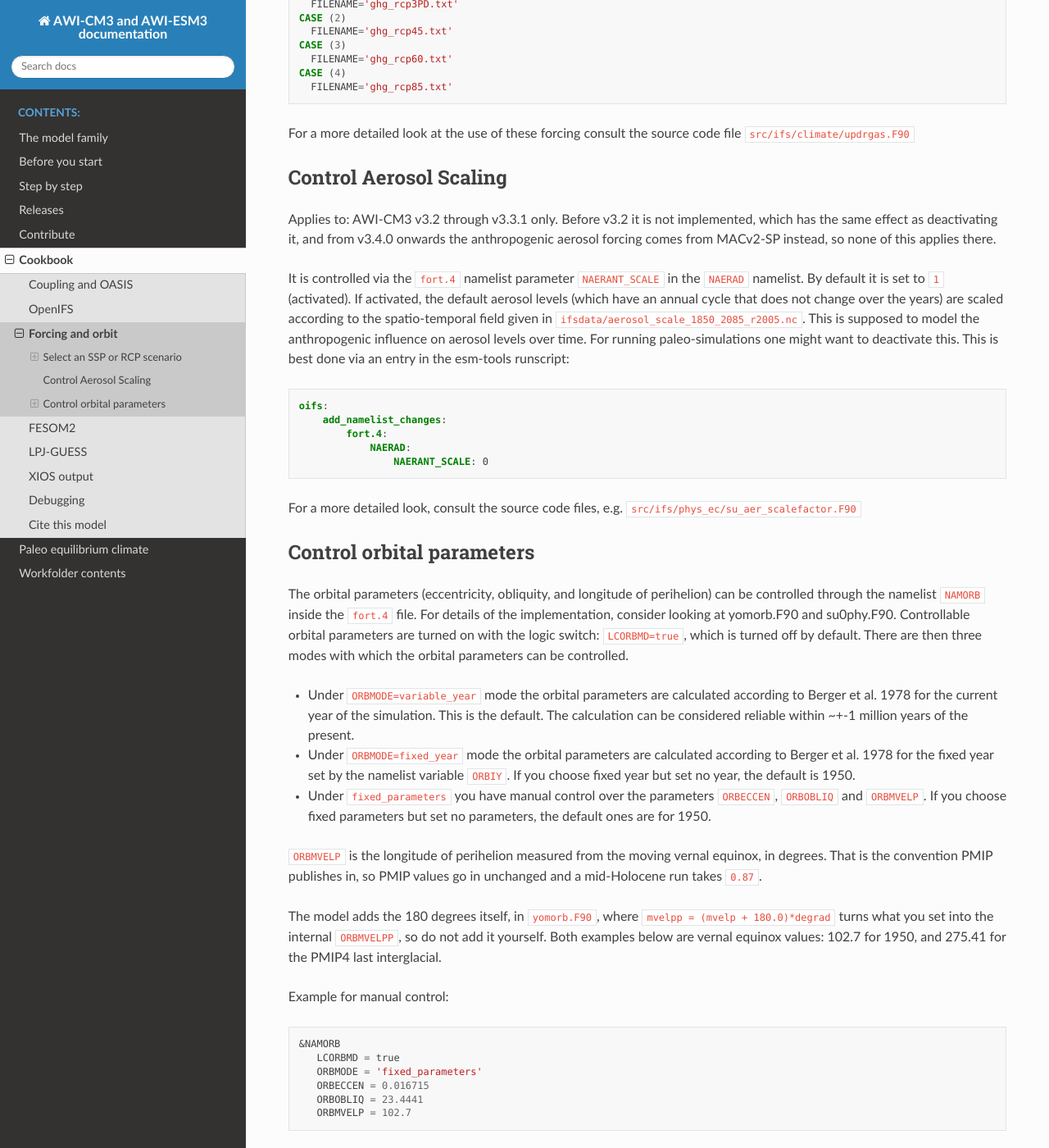
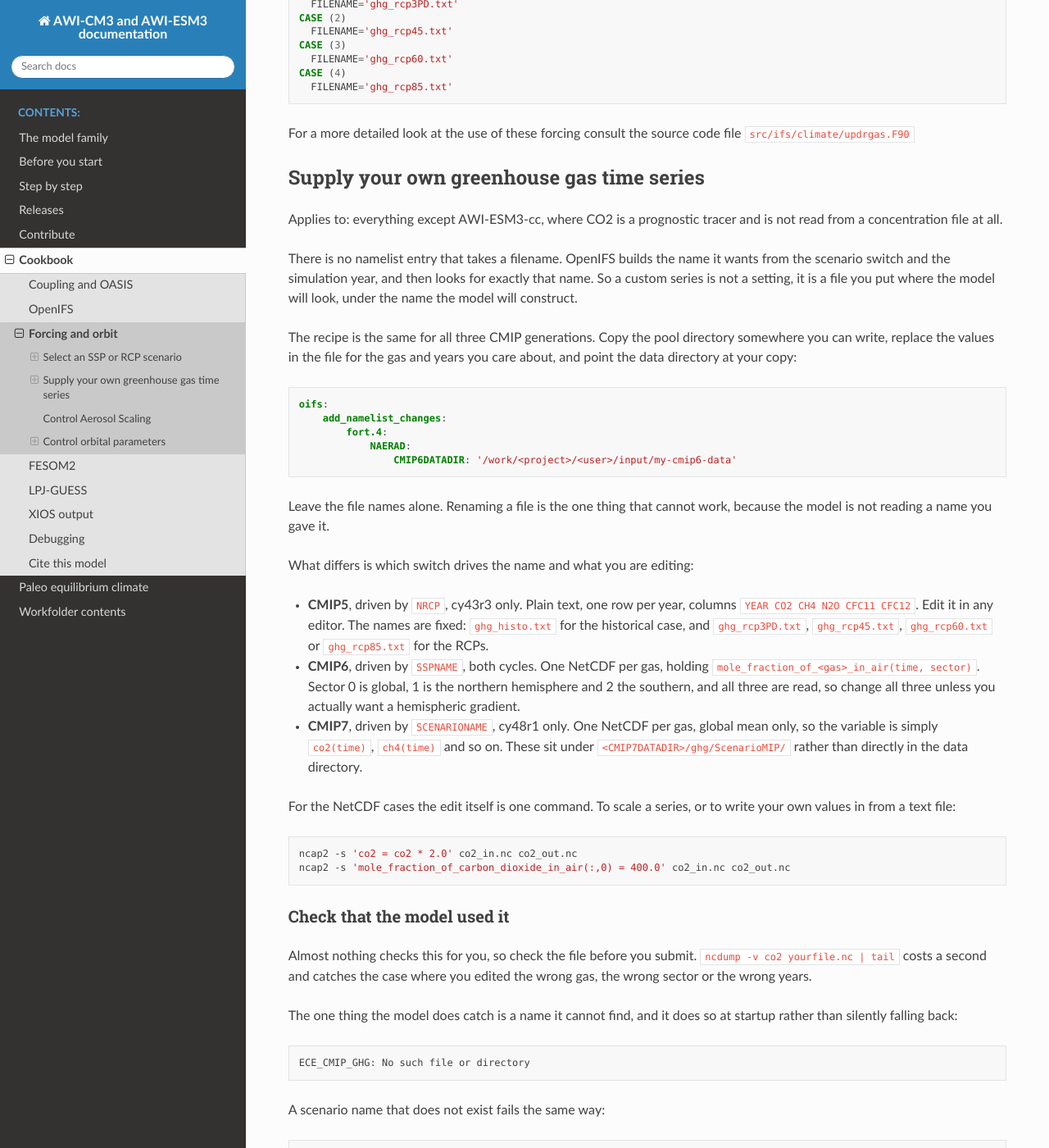
Before and after one commit to AWI-ESM/documentation_AWI-CM3, a Sphinx documentation site: the page built from source/how_to/forcing.rst, in a window 1280 px wide and 1400 px high, scrolled down 1462 px. Shown: the whole window at 82% size. Built offline with Sphinx 7.4.7 and the Read the Docs theme 3.1.0, drawn with Linux system fonts in a browser that asks for light colours; some of the changed text lies outside the part shown.

Commit message:
Document how to supply your own greenhouse gas series

```diff
--- a/source/how_to/forcing.rst
+++ b/source/how_to/forcing.rst
@@ -70,6 +70,57 @@ Control is analogous to CMIP6 but we use ``LCMIP5``, ``CMIP5DATADIR``, and ``NRC
       FILENAME='ghg_rcp85.txt'
 
 For a more detailed look at the use of these forcing consult the source code file ``src/ifs/climate/updrgas.F90``
+
+Supply your own greenhouse gas time series
+==========================================
+
+Applies to: everything except AWI-ESM3-cc, where CO2 is a prognostic tracer and is not read from a concentration file at all.
+
+There is no namelist entry that takes a filename. OpenIFS builds the name it wants from the scenario switch and the simulation year, and then looks for exactly that name. So a custom series is not a setting, it is a file you put where the model will look, under the name the model will construct.
+
+The recipe is the same for all three CMIP generations. Copy the pool directory somewhere you can write, replace the values in the file for the gas and years you care about, and point the data directory at your copy:
+
+.. code-block:: yaml
+
+   oifs:
+       add_namelist_changes:
+           fort.4:
+               NAERAD:
+                   CMIP6DATADIR: '/work/<project>/<user>/input/my-cmip6-data'
+
+Leave the file names alone. Renaming a file is the one thing that cannot work, because the model is not reading a name you gave it.
+
+What differs is which switch drives the name and what you are editing:
+
+- **CMIP5**, driven by ``NRCP``, cy43r3 only. Plain text, one row per year, columns ``YEAR CO2 CH4 N2O CFC11 CFC12``. Edit it in any editor. The names are fixed: ``ghg_histo.txt`` for the historical case, and ``ghg_rcp3PD.txt``, ``ghg_rcp45.txt``, ``ghg_rcp60.txt`` or ``ghg_rcp85.txt`` for the RCPs.
+- **CMIP6**, driven by ``SSPNAME``, both cycles. One NetCDF per gas, holding ``mole_fraction_of_<gas>_in_air(time, sector)``. Sector 0 is global, 1 is the northern hemisphere and 2 the southern, and all three are read, so change all three unless you actually want a hemispheric gradient.
+- **CMIP7**, driven by ``SCENARIONAME``, cy48r1 only. One NetCDF per gas, global mean only, so the variable is simply ``co2(time)``, ``ch4(time)`` and so on. These sit under ``<CMIP7DATADIR>/ghg/ScenarioMIP/`` rather than directly in the data directory.
+
+For the NetCDF cases the edit itself is one command. To scale a series, or to write your own values in from a text file:
+
+.. code-block:: bash
+
+  ncap2 -s 'co2 = co2 * 2.0' co2_in.nc co2_out.nc
+  ncap2 -s 'mole_fraction_of_carbon_dioxide_in_air(:,0) = 400.0' co2_in.nc co2_out.nc
+
+Check that the model used it
+----------------------------
+
+Almost nothing checks this for you, so check the file before you submit. ``ncdump -v co2 yourfile.nc | tail`` costs a second and catches the case where you edited the wrong gas, the wrong sector or the wrong years.
+
+The one thing the model does catch is a name it cannot find, and it does so at startup rather than silently falling back:
+
+..  code-block:: bash
+
+  ECE_CMIP_GHG: No such file or directory
+
+A scenario name that does not exist fails the same way:
+
+..  code-block:: bash
+
+  ECE_CMIP_GHG : unknown CMIP6 scenario
+
+Wrong values in a file with the right name are not caught by anything. The run starts, finishes and is wrong, so the ``ncdump`` is the only check that matters.
 
 Control Aerosol Scaling
 =======================
```
